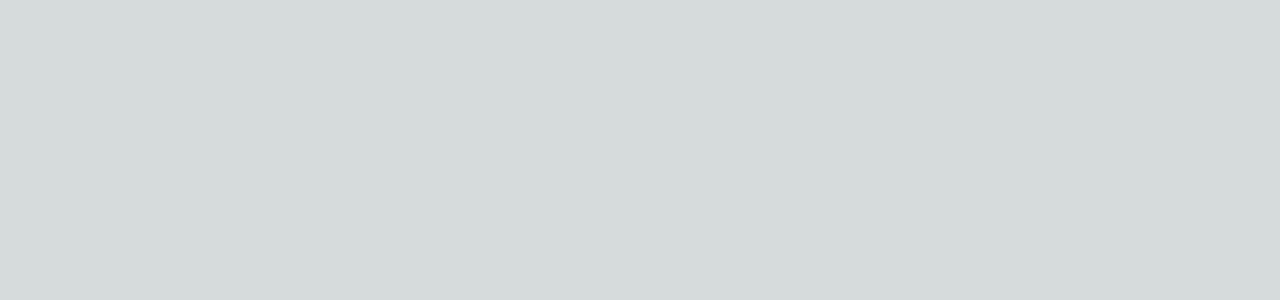
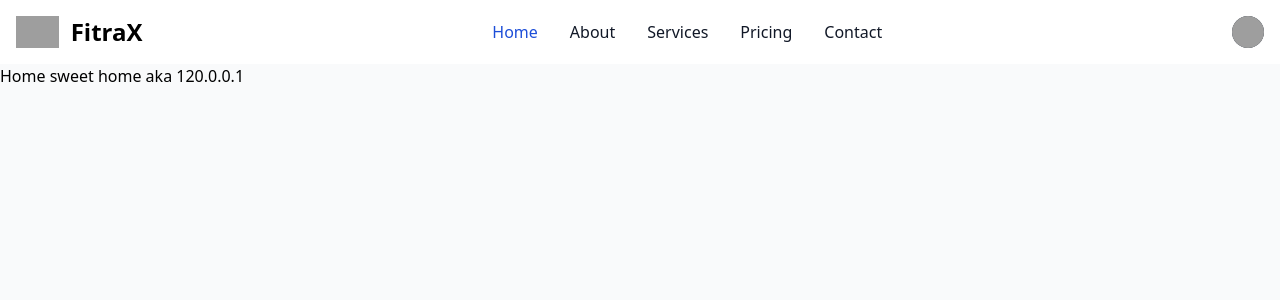
Before and after one commit to Shreyas4603/fitness-tracker, a Next.js app in the folder frontend/nextjs/fitness_frontend/: page / in a window 1280 px wide. Shown: the top 300 px of the page. Built offline with nearby package versions, Linux system fonts and the light colour scheme; grey boxes are pictures that could not be loaded.

Commit message:
added a nice navbar <3

```diff
--- /dev/null
+++ b/frontend/nextjs/fitness_frontend/src/app/components/Navbar.js
@@ -0,0 +1,126 @@
+"use client";
+import Link from "next/link";
+import React from "react";
+import { useState } from "react";
+
+function Navbar() {
+  const [isRevealed, setIsRevealed] = useState(false);
+
+const handleButtonClick = () => {
+  setIsRevealed(!isRevealed); // Toggle the state
+  console.log("first",isRevealed); // Toggleevealed); // Toggle
+};
+  return (
+    <nav className="bg-white border-gray-200 dark:bg-gray-900">
+      <div className="max-w-screen-xl flex flex-wrap items-center justify-between mx-auto p-4">
+        <a
+          href="/"
+          className="flex items-center space-x-3 rtl:space-x-reverse"
+        >
+          <img
+            src="https://flowbite.com/docs/images/logo.svg"
+            className="h-8"
+            alt="Flowbite Logo"
+          />
+          <span className="self-center text-2xl font-semibold whitespace-nowrap dark:text-white">
+            FitraX
+          </span>
+        </a>
+        <div className="flex items-center md:order-2 space-x-3 md:space-x-0 rtl:space-x-reverse">
+          <Link
+            type="button"
+            className="flex text-sm bg-gray-800 rounded-full md:me-0 focus:ring-4 focus:ring-gray-300 dark:focus:ring-gray-600"
+            id="user-menu-button"
+            aria-expanded="false"
+            data-dropdown-toggle="user-dropdown"
+            data-dropdown-placement="bottom"
+            href={"../login/"}
+          >
+            <span className="sr-only">Open user menu</span>
+            <img
+              className="w-8 h-8 rounded-full"
+              src="https://avatarfiles.alphacoders.com/804/80451.png"
+              alt="user photo"
+            />
+          </Link>
+
+
+          <button
+            data-collapse-toggle="navbar-user"
+            type="button"
+            className="inline-flex items-center p-2 w-10 h-10 justify-center text-sm text-gray-500 rounded-lg md:hidden hover:bg-gray-100 focus:outline-none focus:ring-2 focus:ring-gray-200 dark:text-gray-400 dark:hover:bg-gray-700 dark:focus:ring-gray-600"
+            aria-controls="navbar-user"
+            aria-expanded="false"
+          >
+            <span className="sr-only">Open main menu</span>
+            <svg
+              className="w-5 h-5"
+              aria-hidden="true"
+              xmlns="http://www.w3.org/2000/svg"
+              fill="none"
+              viewBox="0 0 17 14"
+            >
+              <path
+                stroke="currentColor"
+                strokeLinecap="round"
+                strokeLinejoin="round"
+                strokeWidth={2}
+                d="M1 1h15M1 7h15M1 13h15"
+              />
+            </svg>
+          </button>
+        </div>
+        <div
+          className="items-center justify-between hidden w-full md:flex md:w-auto md:order-1"
+          id="navbar-user"
+        >
+          <ul className="flex flex-col font-medium p-4 md:p-0 mt-4 border border-gray-100 rounded-lg bg-gray-50 md:space-x-8 rtl:space-x-reverse md:flex-row md:mt-0 md:border-0 md:bg-white dark:bg-gray-800 md:dark:bg-gray-900 dark:border-gray-700">
+            <li>
+              <a
+                href="#"
+                className="block py-2 px-3 text-white bg-blue-700 rounded md:bg-transparent md:text-blue-700 md:p-0 md:dark:text-blue-500"
+                aria-current="page"
+              >
+                Home
+              </a>
+            </li>
+            <li>
+              <a
+                href="#"
+                className="block py-2 px-3 text-gray-900 rounded hover:bg-gray-100 md:hover:bg-transparent md:hover:text-blue-700 md:p-0 dark:text-white md:dark:hover:text-blue-500 dark:hover:bg-gray-700 dark:hover:text-white md:dark:hover:bg-transparent dark:border-gray-700"
+              >
+                About
+              </a>
+            </li>
+            <li>
+              <a
+                href="#"
+                className="block py-2 px-3 text-gray-900 rounded hover:bg-gray-100 md:hover:bg-transparent md:hover:text-blue-700 md:p-0 dark:text-white md:dark:hover:text-blue-500 dark:hover:bg-gray-700 dark:hover:text-white md:dark:hover:bg-transparent dark:border-gray-700"
+              >
+                Services
+              </a>
+            </li>
+            <li>
+              <a
+                href="#"
+                className="block py-2 px-3 text-gray-900 rounded hover:bg-gray-100 md:hover:bg-transparent md:hover:text-blue-700 md:p-0 dark:text-white md:dark:hover:text-blue-500 dark:hover:bg-gray-700 dark:hover:text-white md:dark:hover:bg-transparent dark:border-gray-700"
+              >
+                Pricing
+              </a>
+            </li>
+            <li>
+              <a
+                href="#"
+                className="block py-2 px-3 text-gray-900 rounded hover:bg-gray-100 md:hover:bg-transparent md:hover:text-blue-700 md:p-0 dark:text-white md:dark:hover:text-blue-500 dark:hover:bg-gray-700 dark:hover:text-white md:dark:hover:bg-transparent dark:border-gray-700"
+              >
+                Contact
+              </a>
+            </li>
+          </ul>
+        </div>
+      </div>
+    </nav>
+  );
+}
+
+export default Navbar;
--- a/frontend/nextjs/fitness_frontend/src/app/globals.css
+++ b/frontend/nextjs/fitness_frontend/src/app/globals.css
@@ -1,27 +1,3 @@
 @tailwind base;
 @tailwind components;
 @tailwind utilities;
-
-:root {
-  --foreground-rgb: 0, 0, 0;
-  --background-start-rgb: 214, 219, 220;
-  --background-end-rgb: 255, 255, 255;
-}
-
-@media (prefers-color-scheme: dark) {
-  :root {
-    --foreground-rgb: 255, 255, 255;
-    --background-start-rgb: 0, 0, 0;
-    --background-end-rgb: 0, 0, 0;
-  }
-}
-
-body {
-  color: rgb(var(--foreground-rgb));
-  background: linear-gradient(
-      to bottom,
-      transparent,
-      rgb(var(--background-end-rgb))
-    )
-    rgb(var(--background-start-rgb));
-}
--- a/frontend/nextjs/fitness_frontend/src/app/layout.js
+++ b/frontend/nextjs/fitness_frontend/src/app/layout.js
@@ -1,5 +1,6 @@
 import { Inter } from 'next/font/google'
 import './globals.css'
+import Navbar from './components/Navbar'
 
 const inter = Inter({ subsets: ['latin'] })
 
@@ -11,7 +12,8 @@
 export default function RootLayout({ children }) {
   return (
     <html lang="en">
-      <body className={inter.className}>{children}</body>
+
+      <body className={`{inter.className} border-gray-200 bg-gray-50 dark:bg-gray-800 dark:border-gray-700 `}><Navbar/>{children}</body>
     </html>
   )
 }
--- /dev/null
+++ b/frontend/nextjs/fitness_frontend/src/app/login/page.js
@@ -0,0 +1,7 @@
+import React from 'react'
+
+export default function Home() {
+  return (
+    <h1 className='dark:text-white'>Login page</h1>
+  )
+}
--- a/frontend/nextjs/fitness_frontend/src/app/page.js
+++ b/frontend/nextjs/fitness_frontend/src/app/page.js
@@ -2,6 +2,6 @@
 
 export default function Home() {
   return (
-    <></>
+    <h1 className='dark:text-white'>Home sweet home aka 120.0.0.1</h1>
   )
 }
```
